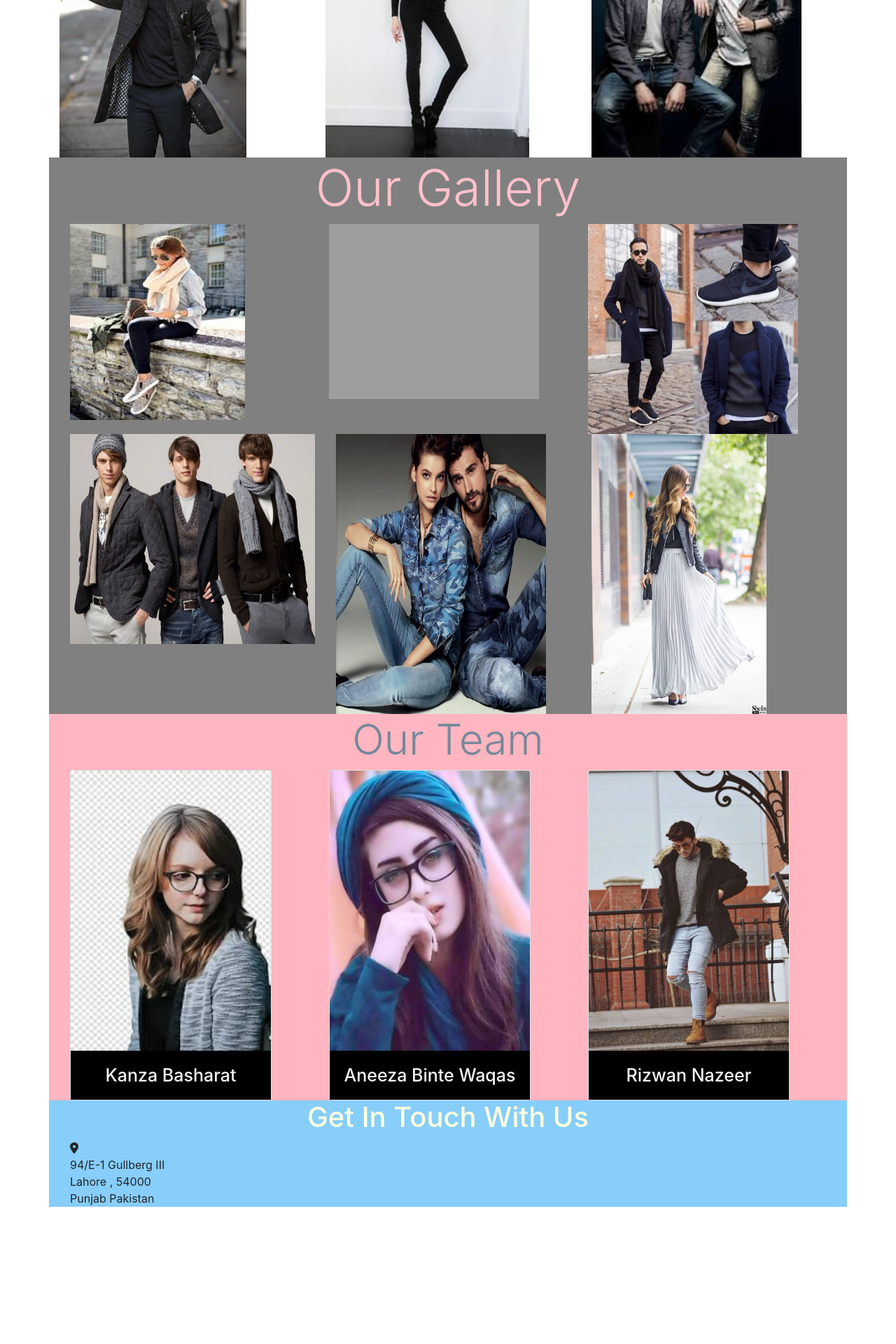
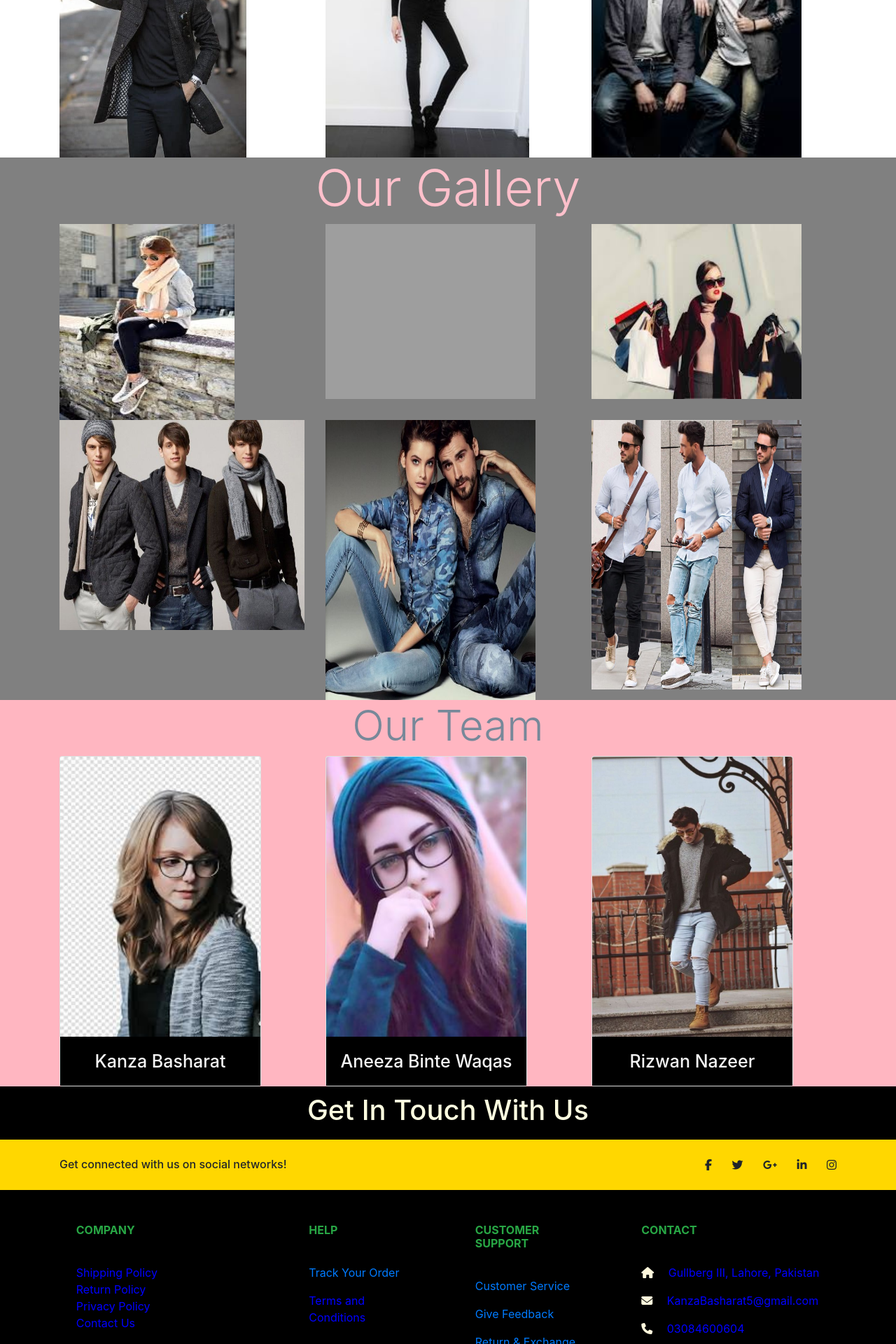
Before and after one commit to KanzaBasharat/heroku-static-pages-deployment, a PHP site: page / in a window 1280 px wide. Shown: the part 1000-2920 px from the top of the page at 70% size. Before the commit the page ends 2724 px from the top, so only its background shows below. Run offline with PHP 8.4, Linux system fonts and the light colour scheme; some libraries are stand-ins or nearby versions; grey boxes are pictures that could not be loaded.

Commit message:
my first commit

```diff
--- a/index.html
+++ b/index.html
@@ -15,7 +15,8 @@
 
     <nav class="navbar navbar-expand-lg navbar-light bg-white">
         <a class="navbar-brand pl-5" href="#">KB FASHION WORLD</a>
-        <button class="navbar-toggler" type="button" data-toggle="collapse" data-target="#navbarNav" aria-controls="navbarNav" aria-expanded="false" aria-label="Toggle navigation">
+        <button class="navbar-toggler" type="button" data-toggle="collapse" data-target="#navbarNav"
+         aria-controls="navbarNav" aria-expanded="false" aria-label="Toggle navigation">
           <span class="navbar-toggler-icon"></span>
         </button>
         <div class="collapse navbar-collapse" id="navbarNav">
@@ -27,18 +28,24 @@
               <a class="nav-link pr-5" href="#a">About Us</a>
             </li>
             <li class="nav-item">
+                <a class="nav-link pr-5" href="#Kanza">Contact Us</a>
+              </li>
+            <li class="nav-item">
               <a class="nav-link pr-5" href="#c">Gallery</a>
             </li>
             <li class="nav-item">
                 <a class="nav-link pr-5" href="#f">Team</a>
-              </li>
-              <li class="nav-item">
-                <a class="nav-link pr-5" href="#">Contact Us</a>
-              </li>
+            </li>
+
+
+
+
 
           </ul>
         </div>
       </nav>
+
+
 
 
       <div id="carouselExampleCaptions" class="carousel slide" data-ride="carousel" data-interval="2000">
@@ -119,7 +126,7 @@
             </div>
           </div>
       </div>
-      <div id="d" class="container" >
+      <div id="d" class="fluid" >
           <h2 id="c" class="display-3">Our Gallery</h2>
           <div class="container">
             <div class="row">
@@ -130,14 +137,14 @@
                 <img src="gallery2.jpg" alt="" width="300px" height="250px">
               </div>
               <div class="col-sm">
-               <img src="gallery 5.jpg" alt="" height="300px" width="300px">
+               <img src="aaa.jpg" alt="" height="250px" width="300px">
               </div>
             </div>
           </div>
           </div>
 
       </div>
-      <div id="d" class="container">
+      <div id="d" class="fluid">
         <div class="container">
             <div class="row">
               <div class="col-sm">
@@ -147,12 +154,12 @@
                 <img src="gallery8.jpg" alt="" height="400px" width="300px">
               </div>
               <div class="col-sm">
-              <img src="www.jpg" alt=""width="250px" height="400px">
+              <img src="galler3.jpg" alt=""width="300px" height="385px">
               </div>
             </div>
           </div>
       </div>
-      <div  id="e" class="container">
+      <div  id="e" class="fluid">
         <h3 id="f" class="display-3">Our Team</h3>
         <div class="container">
             <div class="row">
@@ -184,22 +191,165 @@
           </div>
             </div>
           </div>
-          <div id="i" class="container">
+          <div id="i" class="fluid">
                 <h1 id="j">Get In Touch With Us</h1>
-                <div class="col-md-6">
-                    <i id="k" class="fa fa-map-marker" aria-hidden="true"></i>
-                    <P>  94/E-1 Gullberg III <br>Lahore , 54000 <br>Punjab Pakistan</P>
 
-                </div>
+                     <!-- Footer -->
+<footer class="page-footer font-small unique-color-dark">
+
+    <div style="background-color:gold;">
+      <div class="container">
+
+        <!-- Grid row-->
+        <div class="row py-4 d-flex align-items-center">
+
+          <!-- Grid column -->
+          <div class="col-md-6 col-lg-5 text-center text-md-left mb-4 mb-md-0">
+            <h6 class="mb-0">Get connected with us on social networks!</h6>
+          </div>
+          <!-- Grid column -->
+
+          <!-- Grid column -->
+          <div class="col-md-6 col-lg-7 text-center text-md-right">
+
+            <!-- Facebook -->
+            <a class="fb-ic">
+              <i class="fab fa-facebook-f white-text mr-4"> </i>
+            </a>
+            <!-- Twitter -->
+            <a class="tw-ic">
+              <i class="fab fa-twitter white-text mr-4"> </i>
+            </a>
+            <!-- Google +-->
+            <a class="gplus-ic">
+              <i class="fab fa-google-plus-g white-text mr-4"> </i>
+            </a>
+            <!--Linkedin -->
+            <a class="li-ic">
+              <i class="fab fa-linkedin-in white-text mr-4"> </i>
+            </a>
+            <!--Instagram-->
+            <a class="ins-ic">
+              <i class="fab fa-instagram white-text"> </i>
+            </a>
+
+          </div>
+          <!-- Grid column -->
+
+        </div>
+        <!-- Grid row-->
+
+      </div>
+    </div>
+
+    <!-- Footer Links -->
+    <div class="container text-center text-md-left mt-5">
+
+      <!-- Grid row -->
+      <div class="row mt-3">
+
+        <!-- Grid column -->
+        <div class="col-md-3 col-lg-4 col-xl-3 mx-auto mb-4">
+
+          <!-- Content -->
+          <h6 class="text-uppercase font-weight-bold text-success">Company </h6>
+          <hr class=" deep-purple accent-2 mb-4 mt-0 d-inline-block mx-auto " style="width: 60px;">
+          <P id="l">  Shipping Policy <br>Return Policy <br>Privacy Policy <br>Contact Us</P>
+        </div>
+        <!-- Grid column -->
+
+        <!-- Grid column -->
+        <div class="col-md-2 col-lg-2 col-xl-2 mx-auto mb-4">
+
+          <!-- Links -->
+          <h6 class="text-uppercase font-weight-bold text-success">Help</h6>
+          <hr class="deep-purple accent-2 mb-4 mt-0 d-inline-block mx-auto" style="width: 60px; ">
+          <p>
+            <a href="#!" >Track Your Order</a>
+          </p>
+          <p id="l">
+            Terms and Conditions
+          </p>
+
+
+        </div>
+        <!-- Grid column -->
+
+        <!-- Grid column -->
+        <div class="col-md-3 col-lg-2 col-xl-2 mx-auto mb-4">
+
+          <!-- Links -->
+          <h6 class="text-uppercase font-weight-bold text-success">Customer Support</h6>
+          <hr class="deep-purple accent-2 mb-4 mt-0 d-inline-block mx-auto" style="width: 60px;">
+          <p>
+            <a href="#!">Customer Service</a>
+          </p>
+          <p>
+            <a href="#!">Give Feedback</a>
+          </p>
+          <p>
+            <a href="#!">Return & Exchange</a>
+          </p>
+          <p id="l">
+            Disclaimer
+          </p>
+
+        </div>
+        <!-- Grid column -->
+
+        <!-- Grid column -->
+        <div id="Kanza" class="col-md-4 col-lg-3 col-xl-3 mx-auto mb-md-0 mb-4">
+
+          <!-- Links -->
+          <h6  class="text-uppercase font-weight-bold text-success">Contact</h6>
+          <hr class="deep-purple accent-2 mb-4 mt-0 d-inline-block mx-auto" style="width: 60px;">
+          <p id="l">
+            <i id ="m" class="fas fa-home mr-3"></i> Gullberg III, Lahore, Pakistan</p>
+          <p id="l">
+            <i id ="m" class="fas fa-envelope mr-3"></i> KanzaBasharat5@gmail.com</p>
+          <p id="l">
+            <i id ="m" class="fas fa-phone mr-3"></i> 03084600604</p>
+          <p id="l">
+            <i id ="m" class="fas fa-print mr-3"></i> + 01 234 567 89</p>
+
+        </div>
+        <!-- Grid column -->
+
+      </div>
+      <!-- Grid row -->
+
+    </div>
+    <!-- Footer Links -->
+     <!-- Footer -->
+<footer class="page-footer font-small special-color-dark pt-4">
+
+    <!-- Footer Elements -->
+    <div class="container">
+
+      <!--Grid row-->
+      <div class="row">
+
+
+        <!--Grid column-->
 
 
 
-          </div>
+      </div>
+      <!--Grid row-->
+
+    </div>
+    <!-- Footer Elements -->
+
+    <!-- Copyright -->
+    <div id="k"class="footer-copyright text-center py-3">© 2020 Copyright:
+      <a href="https://heroku-kanza.herokuapp.com/"> KB Fashion World.com</a>
+    </div>
+    <!-- Copyright -->
+
+  </footer>
+  <!-- Footer -->
 
 
-            </div>
-        </div>
-          </div>
 
 
 
--- a/mystyles.css
+++ b/mystyles.css
@@ -4,11 +4,11 @@
     box-sizing: border-box;
 }
 .nav-item{
-    color: black;
+    color:black;
     font-weight: 600;
 }
 .nav-link{
-    color: black;
+    color:black;
     font-weight: 600;
 }
 .navbar-brand{
@@ -87,10 +87,21 @@
     background-color: black;
 }
 #i{
-    background-color:lightskyblue;
+    background-color: black;
 }
 #j{
     text-align: center;
     color: lightyellow;
     font-size: 40px;
+    padding: 10px;
 }
+#k{
+    background-color:gold;
+    color: white;
+}
+#l{
+    color: blue;
+}
+#m{
+    color: cornsilk;
+}
```
